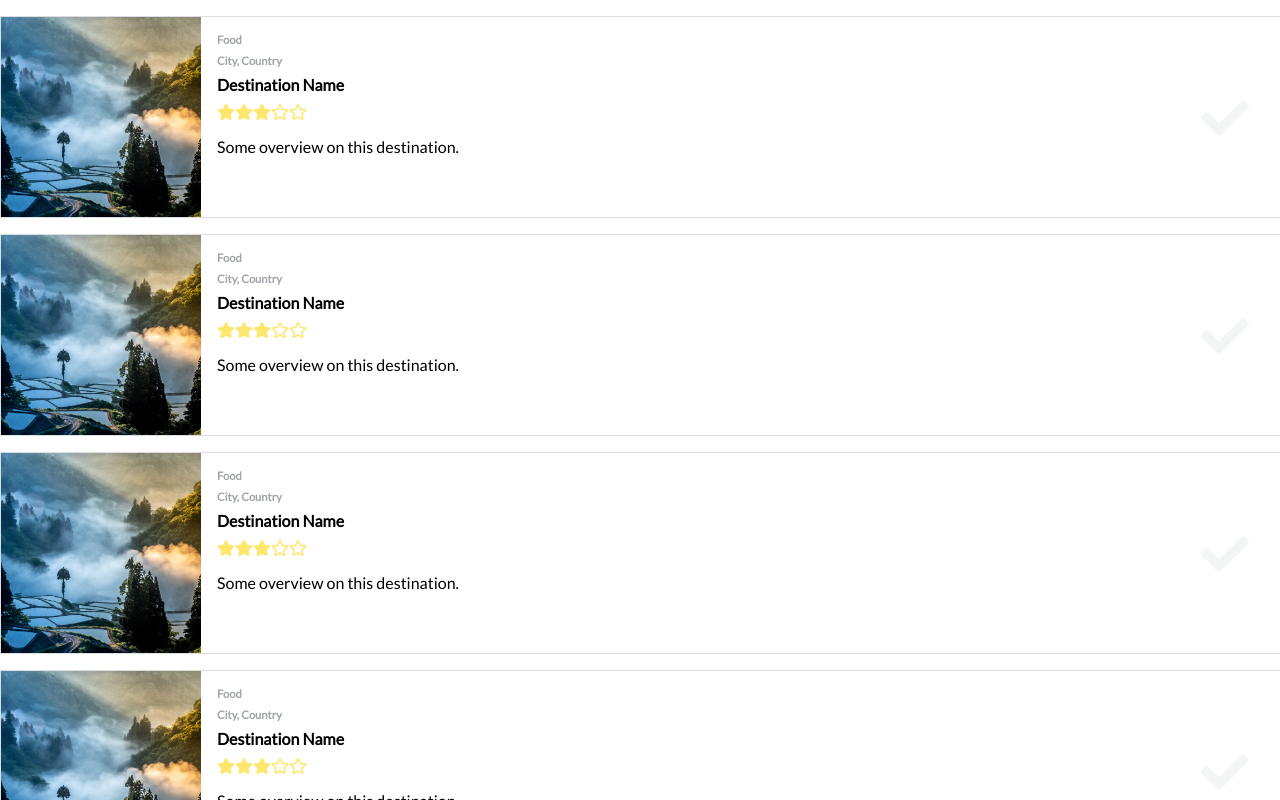
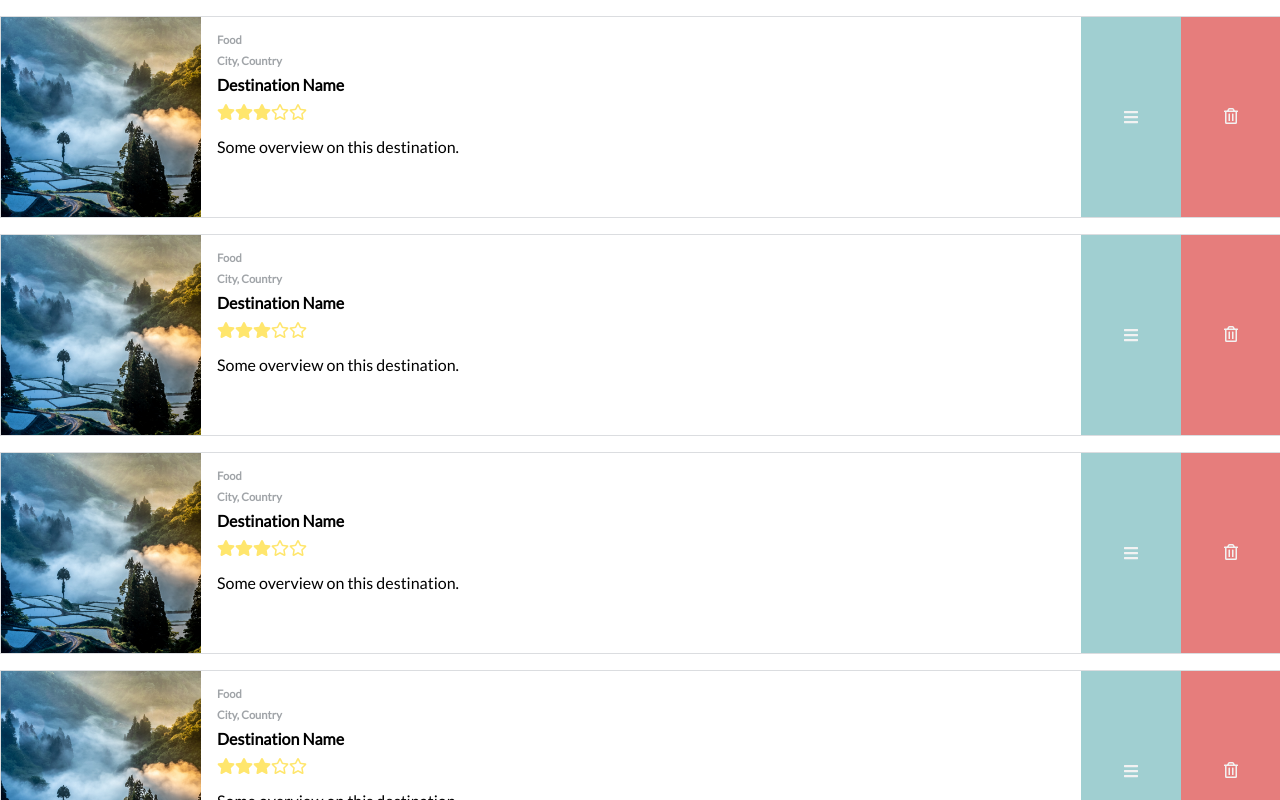
Before and after one commit to shizuko-akamoto/Trecipe, a React (Create React App) app: page / in a window 1280 px wide. Shown: the top 800 px of the page. Built offline with nearby package versions, Linux system fonts and the light colour scheme.

Commit message:
remove fade-in animation from dc component styling (have to think of better way to apply this animation, as the former way triggered fade-in for every reordering as well.

```diff
--- a/src/pages/Trecipe/Trecipe.scss
+++ b/src/pages/Trecipe/Trecipe.scss
@@ -1,5 +1,4 @@
 @import "../../components/variables";
-@import "../../components/animation";
 
 .destination-cards {
   padding: 0;
@@ -7,7 +6,6 @@
 
   & > * {
     margin-bottom: 1rem;
-    animation: fade-in 0.4s ease;
   }
 }
 
--- a/src/pages/Trecipe/Trecipe.tsx
+++ b/src/pages/Trecipe/Trecipe.tsx
@@ -43,7 +43,7 @@ export class Trecipe extends React.Component<{}, TrecipeState> {
     this.state = {
       destinations: [],
       visibleTo: Trecipe.DEFAULT_VISIBLE,
-      isInEdit: false,
+      isInEdit: true,
     };
   }
 
```
